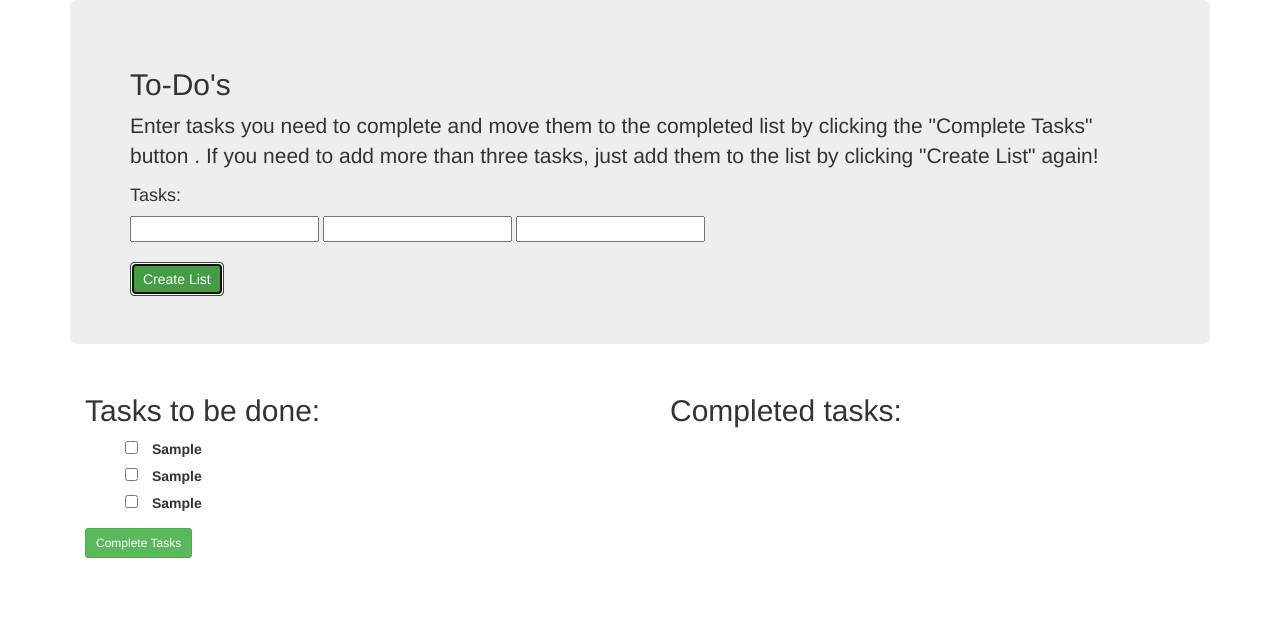
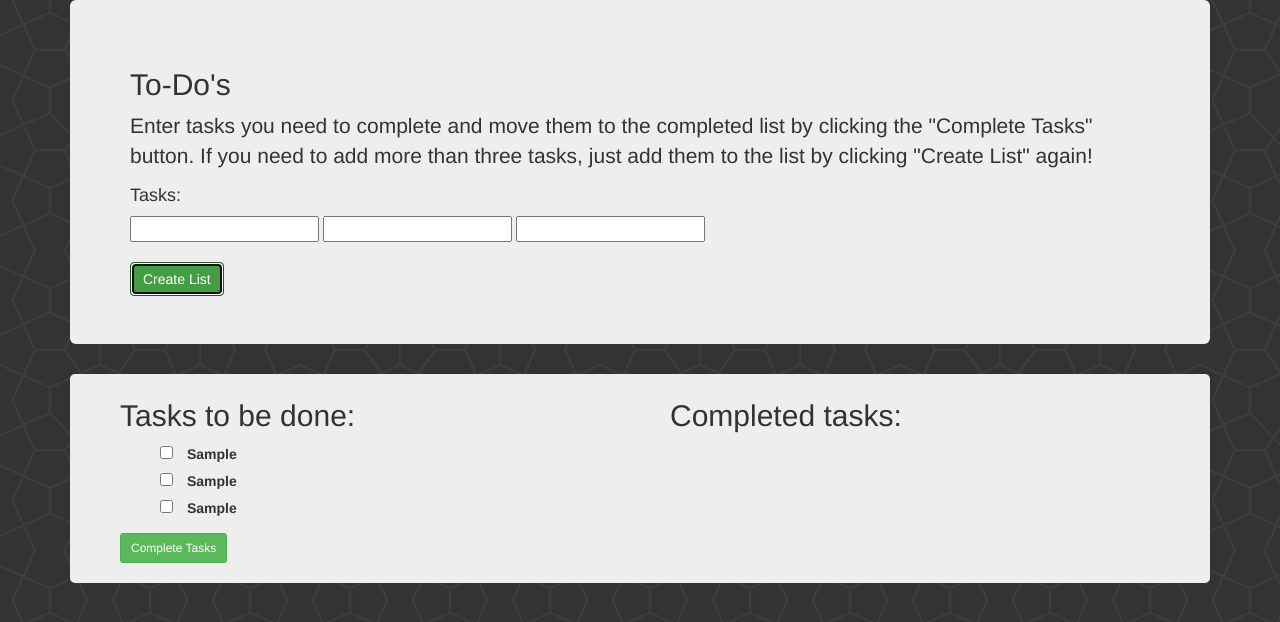
Before and after one commit to 10igeorge/intro-todolist, a plain HTML site: page index.html in a window 1280 px wide. Both pictures are taken after typing "Sample", "Sample", "Sample" into the empty fields and a click on the button "Create List". Drawn offline with Linux system fonts and the light colour scheme.

Commit message:
fix typos

```diff
--- a/css/master.css
+++ b/css/master.css
@@ -2,10 +2,44 @@ ul li{
   list-style: none;
 }
 
-.toBeDone, .completedTask{
-  display:none;
+.toBeDone li, .completedTask li{
+  width: 50%;
+}
+
+.container1 {
+  display: none;
+  background-color: #eee;
+  padding: 20px;
+  border-radius: 5px;
+  padding-top: 5px;
+  padding-left: 50px;
 }
 
 h2{
   display: inline-block;
 }
+
+body {
+  background-image: url("../img/bg.png");
+}
+
+
+.closeX{
+  /*display: inline-block;*/
+  color: rgba(128, 128, 128, 0.65);
+  float :right;
+  cursor: pointer;
+  font-size: 10px;
+  transition: .5s;
+  border: 1px rgba(128, 128, 128, 0.23) solid;
+  padding: 2px;
+  line-height: 5px;
+
+}
+
+.closeX:hover{
+  /*text-decoration: underline;*/
+  font-size: 13px;
+  transition: .5s;
+
+}
--- a/index.html
+++ b/index.html
@@ -12,7 +12,7 @@
     <div class="container">
       <div class="jumbotron">
         <h2>To-Do's</h2>
-        <p>Enter tasks you need to complete and move them to the completed list by clicking the "Complete Tasks" button . If you need to add more than three tasks, just add them to the list by clicking "Create List" again!</p>
+        <p>Enter tasks you need to complete and move them to the completed list by clicking the "Complete Tasks" button. If you need to add more than three tasks, just add them to the list by clicking "Create List" again!</p>
         <h4>Tasks:</h4>
         <div class="taskList">
           <input type="text" id="firstTask" >
@@ -23,7 +23,7 @@
           <button id="createList" type="button" class="btn btn-success">Create List</button>
         </div>
       </div>
-      <div class="container">
+      <div class="container1">
         <div class="row">
           <div class="toBeDone col-md-6">
             <h2>Tasks to be done:</h2>
@@ -38,6 +38,6 @@
           </div>
         </div>
       </div>
-  </div>
+    </div>
   </body>
 </html>
--- a/js/master.js
+++ b/js/master.js
@@ -15,10 +15,10 @@ $(document).ready(function() {
     var task2 = $('#secondTask').val();
     var task3 = $('#thirdTask').val();
     var newTodoList = new TodoList(task1, task2, task3);
-    $('.toBeDone, .completedTask').show();
+    $('.container1').show();
     $('#firstTask, #secondTask , #thirdTask' ).val("");
     for(x in newTodoList){
-       $('.notDone').append("<li><input type='checkbox' id='" + newTodoList[x] + "'><label for='" + newTodoList[x] + "'> &emsp;" + newTodoList[x] + "</label></li>" );
+       $('.notDone').append("<li><input type='checkbox' id='" + newTodoList[x] + "'><label for='" + newTodoList[x] + "'> &emsp;" + newTodoList[x] + "</label></li>");
      }
     $('#moveToCompleted').click(function() {
       var inputCheck = $("input").is(":checked");
@@ -27,5 +27,6 @@ $(document).ready(function() {
         $("#completeTaskList").append(checkedLI);
       }
     });
+
   });
 });
```
Also changed, not shown: img/bg.png (added). Lines whose indentation alone changed are shown as unchanged.
